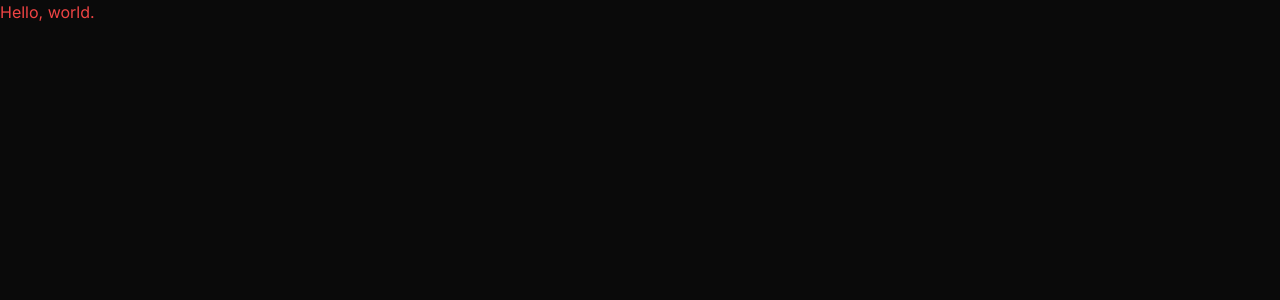
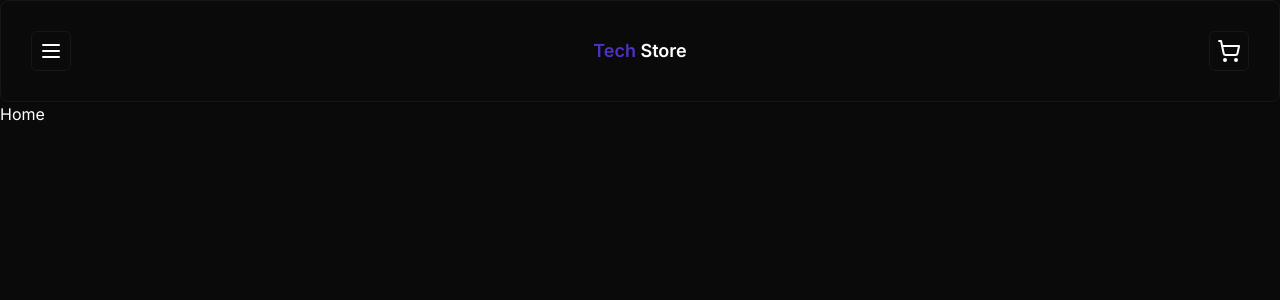
Before and after one commit to andremoreirapdev/tech-store, a Next.js app: page / in a window 1280 px wide. Shown: the top 300 px of the page. Built offline with nearby package versions, Linux system fonts and the light colour scheme.

Commit message:
feat: add button, card and header components

```diff
--- a/package.json
+++ b/package.json
@@ -10,6 +10,7 @@
   },
   "dependencies": {
     "@prisma/client": "^5.4.2",
+    "@radix-ui/react-slot": "^1.0.2",
     "class-variance-authority": "^0.7.0",
     "clsx": "^2.0.0",
     "lucide-react": "^0.288.0",
--- a/src/app/layout.tsx
+++ b/src/app/layout.tsx
@@ -1,22 +1,26 @@
-import type { Metadata } from 'next'
-import { Inter } from 'next/font/google'
-import './globals.css'
+import type { Metadata } from "next";
+import { Inter } from "next/font/google";
+import "./globals.css";
+import Header from "@/components/ui/header";
 
-const inter = Inter({ subsets: ['latin'] })
+const inter = Inter({ subsets: ["latin"] });
 
 export const metadata: Metadata = {
-  title: 'Create Next App',
-  description: 'Generated by create next app',
-}
+  title: "Create Next App",
+  description: "Generated by create next app",
+};
 
 export default function RootLayout({
   children,
 }: {
-  children: React.ReactNode
+  children: React.ReactNode;
 }) {
   return (
     <html lang="en">
-      <body className={inter.className}>{children}</body>
+      <body className={inter.className}>
+        <Header />
+        {children}
+      </body>
     </html>
-  )
+  );
 }
--- a/src/app/page.tsx
+++ b/src/app/page.tsx
@@ -1,5 +1,5 @@
 import Image from "next/image";
 
 export default function Home() {
-  return <div className="gb-blue-500 text-red-500">Hello, world.</div>;
+  return <div>Home</div>;
 }
--- /dev/null
+++ b/src/components/ui/button.tsx
@@ -0,0 +1,56 @@
+import * as React from "react"
+import { Slot } from "@radix-ui/react-slot"
+import { cva, type VariantProps } from "class-variance-authority"
+
+import { cn } from "@/lib/utils"
+
+const buttonVariants = cva(
+  "inline-flex items-center justify-center rounded-md text-sm font-medium ring-offset-background transition-colors focus-visible:outline-none focus-visible:ring-2 focus-visible:ring-ring focus-visible:ring-offset-2 disabled:pointer-events-none disabled:opacity-50",
+  {
+    variants: {
+      variant: {
+        default: "bg-primary text-primary-foreground hover:bg-primary/90",
+        destructive:
+          "bg-destructive text-destructive-foreground hover:bg-destructive/90",
+        outline:
+          "border border-input bg-background hover:bg-accent hover:text-accent-foreground",
+        secondary:
+          "bg-secondary text-secondary-foreground hover:bg-secondary/80",
+        ghost: "hover:bg-accent hover:text-accent-foreground",
+        link: "text-primary underline-offset-4 hover:underline",
+      },
+      size: {
+        default: "h-10 px-4 py-2",
+        sm: "h-9 rounded-md px-3",
+        lg: "h-11 rounded-md px-8",
+        icon: "h-10 w-10",
+      },
+    },
+    defaultVariants: {
+      variant: "default",
+      size: "default",
+    },
+  }
+)
+
+export interface ButtonProps
+  extends React.ButtonHTMLAttributes<HTMLButtonElement>,
+    VariantProps<typeof buttonVariants> {
+  asChild?: boolean
+}
+
+const Button = React.forwardRef<HTMLButtonElement, ButtonProps>(
+  ({ className, variant, size, asChild = false, ...props }, ref) => {
+    const Comp = asChild ? Slot : "button"
+    return (
+      <Comp
+        className={cn(buttonVariants({ variant, size, className }))}
+        ref={ref}
+        {...props}
+      />
+    )
+  }
+)
+Button.displayName = "Button"
+
+export { Button, buttonVariants }
--- /dev/null
+++ b/src/components/ui/card.tsx
@@ -0,0 +1,79 @@
+import * as React from "react"
+
+import { cn } from "@/lib/utils"
+
+const Card = React.forwardRef<
+  HTMLDivElement,
+  React.HTMLAttributes<HTMLDivElement>
+>(({ className, ...props }, ref) => (
+  <div
+    ref={ref}
+    className={cn(
+      "rounded-lg border bg-card text-card-foreground shadow-sm",
+      className
+    )}
+    {...props}
+  />
+))
+Card.displayName = "Card"
+
+const CardHeader = React.forwardRef<
+  HTMLDivElement,
+  React.HTMLAttributes<HTMLDivElement>
+>(({ className, ...props }, ref) => (
+  <div
+    ref={ref}
+    className={cn("flex flex-col space-y-1.5 p-6", className)}
+    {...props}
+  />
+))
+CardHeader.displayName = "CardHeader"
+
+const CardTitle = React.forwardRef<
+  HTMLParagraphElement,
+  React.HTMLAttributes<HTMLHeadingElement>
+>(({ className, ...props }, ref) => (
+  <h3
+    ref={ref}
+    className={cn(
+      "text-2xl font-semibold leading-none tracking-tight",
+      className
+    )}
+    {...props}
+  />
+))
+CardTitle.displayName = "CardTitle"
+
+const CardDescription = React.forwardRef<
+  HTMLParagraphElement,
+  React.HTMLAttributes<HTMLParagraphElement>
+>(({ className, ...props }, ref) => (
+  <p
+    ref={ref}
+    className={cn("text-sm text-muted-foreground", className)}
+    {...props}
+  />
+))
+CardDescription.displayName = "CardDescription"
+
+const CardContent = React.forwardRef<
+  HTMLDivElement,
+  React.HTMLAttributes<HTMLDivElement>
+>(({ className, ...props }, ref) => (
+  <div ref={ref} className={cn("p-6 pt-0", className)} {...props} />
+))
+CardContent.displayName = "CardContent"
+
+const CardFooter = React.forwardRef<
+  HTMLDivElement,
+  React.HTMLAttributes<HTMLDivElement>
+>(({ className, ...props }, ref) => (
+  <div
+    ref={ref}
+    className={cn("flex items-center p-6 pt-0", className)}
+    {...props}
+  />
+))
+CardFooter.displayName = "CardFooter"
+
+export { Card, CardHeader, CardFooter, CardTitle, CardDescription, CardContent }
--- /dev/null
+++ b/src/components/ui/header.tsx
@@ -0,0 +1,23 @@
+import { MenuIcon, ShoppingCartIcon } from "lucide-react";
+import { Button } from "./button";
+import { Card } from "./card";
+
+const Header = () => {
+  return (
+    <Card className="flex items-center justify-between p-[1.875rem]">
+      <Button size="icon" variant="outline">
+        <MenuIcon />
+      </Button>
+
+      <h1 className="text-lg font-semibold">
+        <span className="text-primary">Tech</span> Store
+      </h1>
+
+      <Button size="icon" variant="outline">
+        <ShoppingCartIcon />
+      </Button>
+    </Card>
+  );
+};
+
+export default Header;
```
Also changed, not shown: 1 other file (tests, documents, lock files or other folders).
